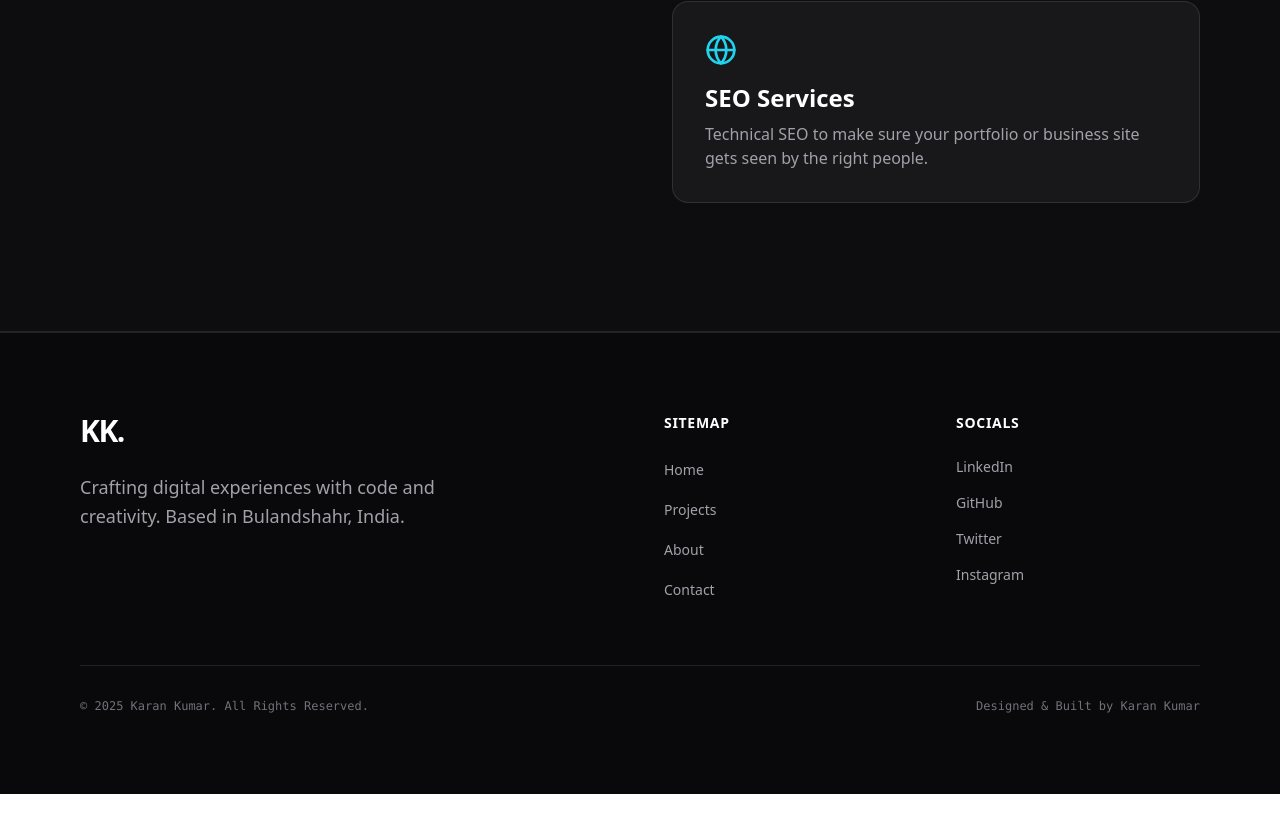
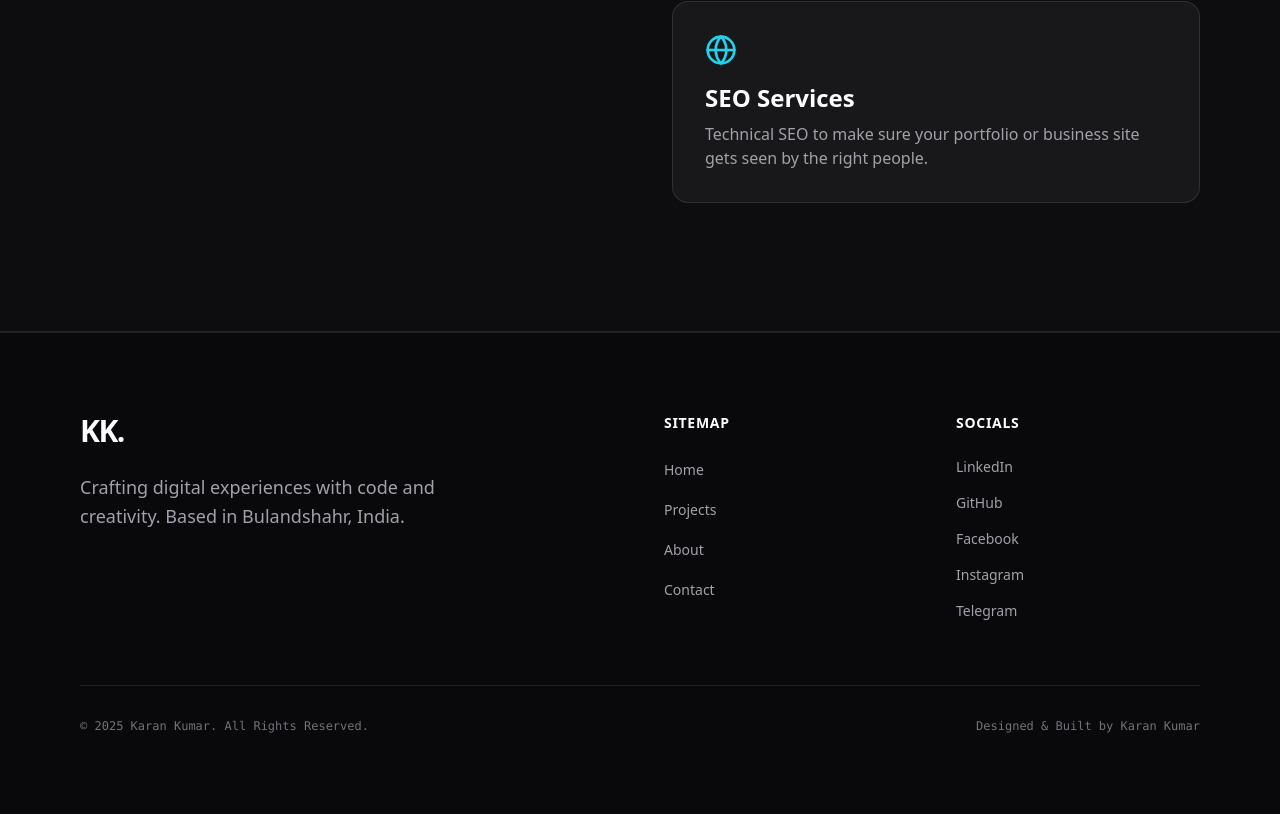
Before and after one commit to karankumar-ghub/Portfolio, a React (Vite) app: page / in a window 1280 px wide. Shown: the part 3844-4658 px from the top of the page. Built offline with nearby package versions, Linux system fonts and the light colour scheme.

Commit message:
added socials

```diff
--- a/src/constants/index.jsx
+++ b/src/constants/index.jsx
@@ -73,7 +73,8 @@ export const CERTIFICATIONS = [
 
 export const SOCIAL_LINKS = [
     { name: 'LinkedIn', href: 'https://linkedin.com/in/your-id' },
-    { name: 'GitHub', href: 'https://github.com/your-id' },
-    { name: 'Twitter', href: 'https://twitter.com/your-id' },
-    { name: 'Instagram', href: 'https://instagram.com/your-id' }
+    { name: 'GitHub', href: 'https://github.com/karankumar-ghub' },
+    { name: 'Facebook', href: 'https://www.facebook.com/realkaranrajput' },
+    { name: 'Instagram', href: 'https://www.instagram.com/karan.creats/' },
+    { name: 'Telegram', href: 'https://t.me/KaranDRajput' }
   ];
```
